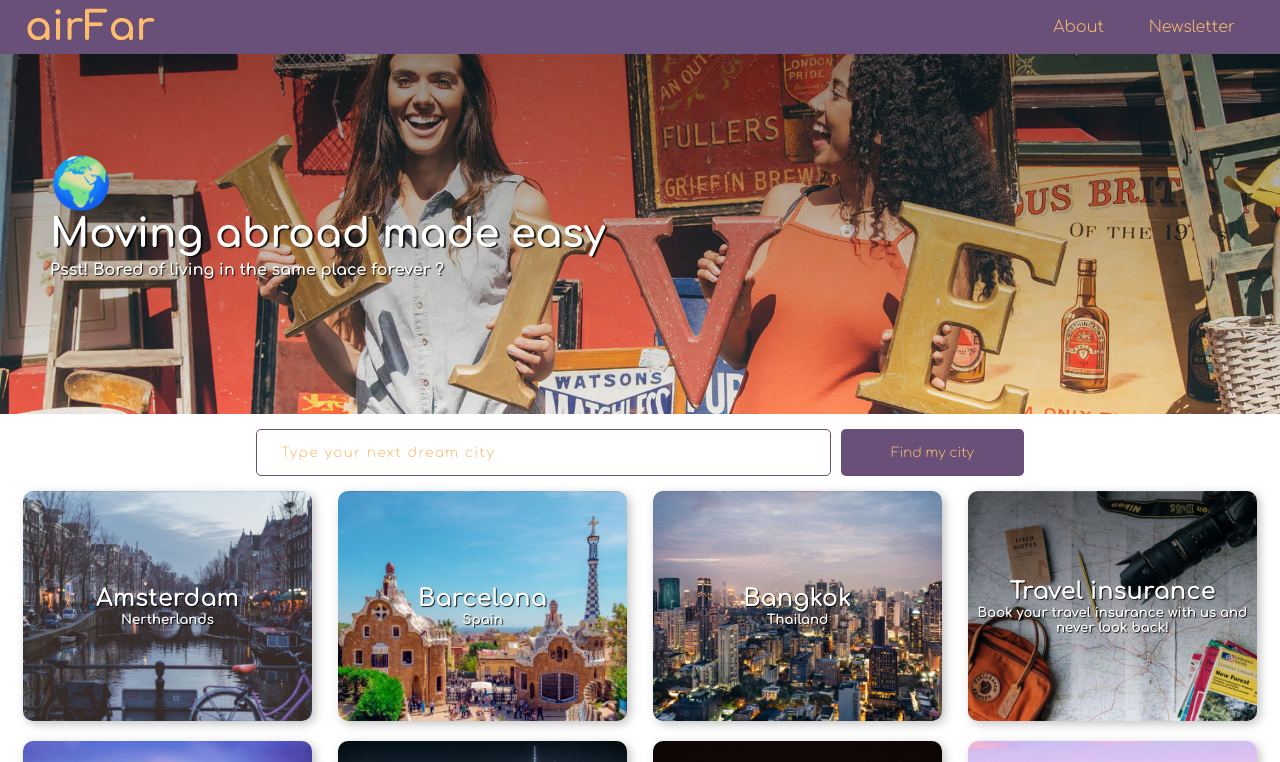
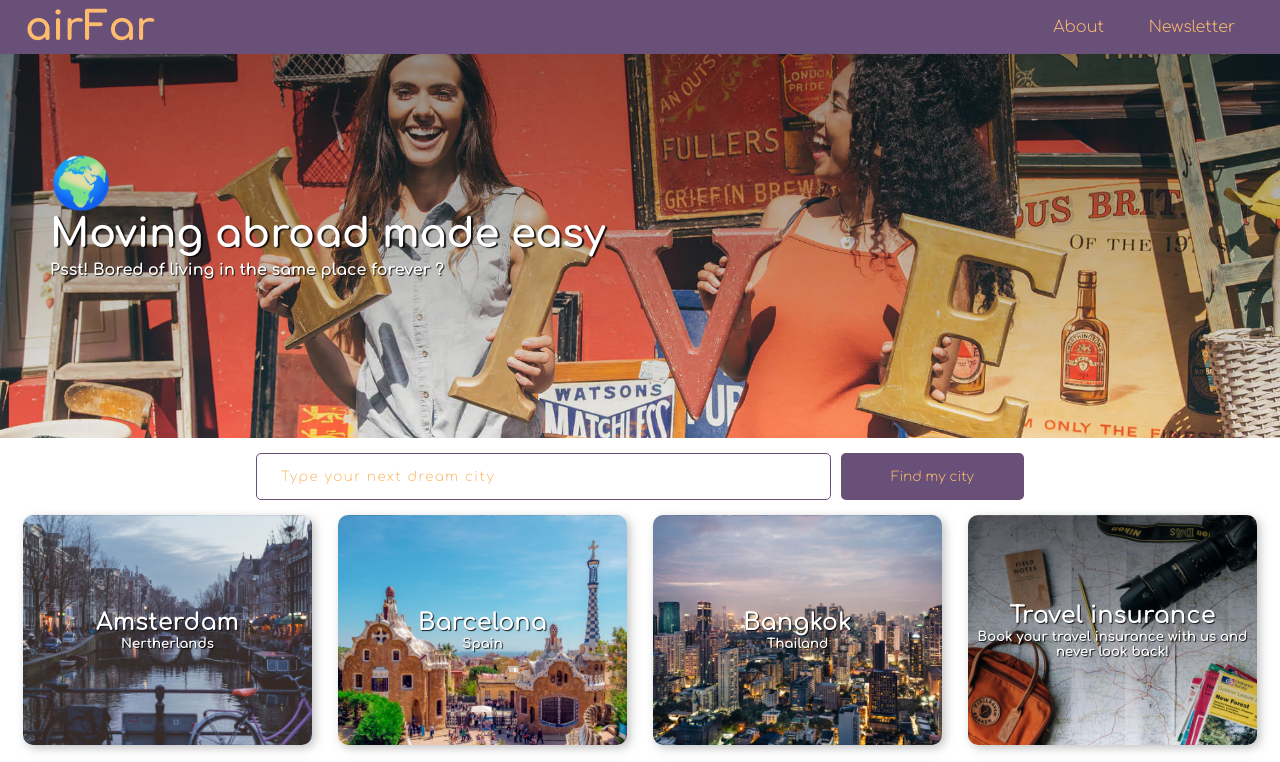
Before and after one commit to Alecks911/airFar, a plain HTML site: page index.html in a window 1280 px wide. Shown: the top 762 px of the page. Drawn offline with Linux system fonts and the light colour scheme; no server answers.

Commit message:
header hight vh+
header hight vh+

```diff
--- a/css/main.css
+++ b/css/main.css
@@ -99,7 +99,7 @@ nav {
 .hero-container {
     background-image: linear-gradient(rgba(0, 0, 0, 0.4), rgba(0, 0, 0, 0)), url(../img/hero.webp);
     /* height: 420px; */
-    height: 45vh;
+    height: 48vh;
     background-size: cover;
     background-position: center;
     color: #FFF;
```
